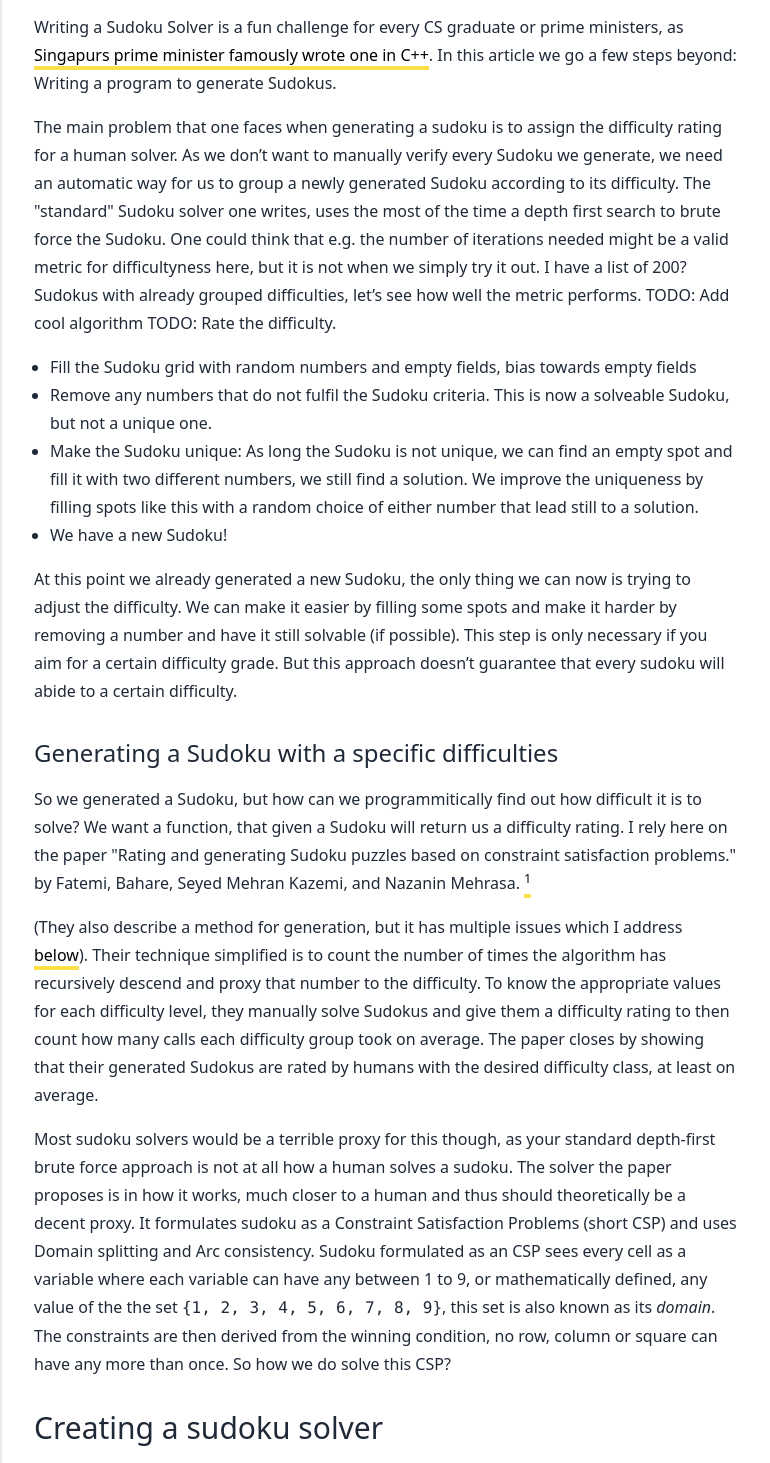
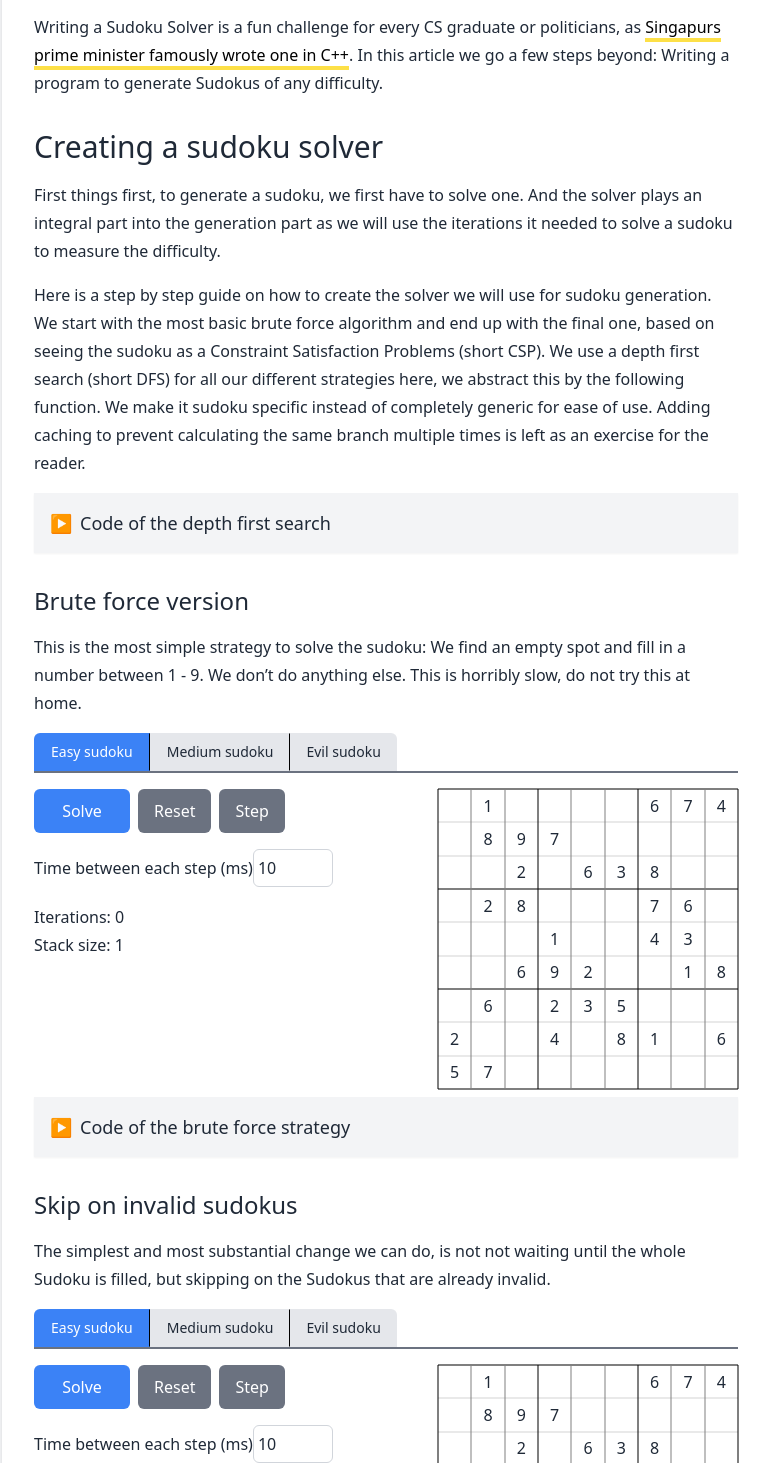
Before and after one commit to TN1ck/tn1ck.com, a Next.js app: page /blog/how-to-generate-sudokus in a window 1280 px wide. Shown: the part 267-1730 px from the top of the page, without its empty margins (254-1024 px from the left). Built offline with nearby package versions, Linux system fonts and the light colour scheme.

Commit message:
chore: reorganize content

```diff
--- a/pages/blog/how-to-generate-sudokus.tsx
+++ b/pages/blog/how-to-generate-sudokus.tsx
@@ -365,93 +365,31 @@ const Hashcode: NextPage = () => {
         <Author date={METADATA.date} />
         <p>
           Writing a Sudoku Solver is a fun challenge for every CS graduate or
-          prime ministers, as{" "}
+          politicians, as{" "}
           <a href="https://www.bbc.com/news/technology-32591984">
             Singapurs prime minister famously wrote one in C++
           </a>
           . In this article we go a few steps beyond: Writing a program to
-          generate Sudokus.
+          generate Sudokus of any difficulty.
+        </p>
+        <h2>Creating a sudoku solver</h2>
+        <p>
+          First things first, to generate a sudoku, we first have to solve one.
+          And the solver plays an integral part into the generation part as we
+          will use the iterations it needed to solve a sudoku to measure the
+          difficulty.
         </p>
         <p>
-          The main problem that one faces when generating a sudoku is to assign
-          the difficulty rating for a human solver. As we don’t want to manually
-          verify every Sudoku we generate, we need an automatic way for us to
-          group a newly generated Sudoku according to its difficulty. The
-          "standard" Sudoku solver one writes, uses the most of the time a depth
-          first search to brute force the Sudoku. One could think that e.g. the
-          number of iterations needed might be a valid metric for difficultyness
-          here, but it is not when we simply try it out. I have a list of 200?
-          Sudokus with already grouped difficulties, let’s see how well the
-          metric performs. TODO: Add cool algorithm TODO: Rate the difficulty.
+          Here is a step by step guide on how to create the solver we will use
+          for sudoku generation. We start with the most basic brute force
+          algorithm and end up with the final one, based on seeing the sudoku as
+          a Constraint Satisfaction Problems (short CSP). We use a depth first
+          search (short DFS) for all our different strategies here, we abstract
+          this by the following function. We make it sudoku specific instead of
+          completely generic for ease of use. Adding caching to prevent
+          calculating the same branch multiple times is left as an exercise for
+          the reader.
         </p>
-        <ul>
-          <li>
-            Fill the Sudoku grid with random numbers and empty fields, bias
-            towards empty fields
-          </li>
-          <li>
-            Remove any numbers that do not fulfil the Sudoku criteria. This is
-            now a solveable Sudoku, but not a unique one.
-          </li>
-          <li>
-            Make the Sudoku unique: As long the Sudoku is not unique, we can
-            find an empty spot and fill it with two different numbers, we still
-            find a solution. We improve the uniqueness by filling spots like
-            this with a random choice of either number that lead still to a
-            solution.
-          </li>
-          <li>We have a new Sudoku!</li>
-        </ul>
-        <p>
-          At this point we already generated a new Sudoku, the only thing we can
-          now is trying to adjust the difficulty. We can make it easier by
-          filling some spots and make it harder by removing a number and have it
-          still solvable (if possible). This step is only necessary if you aim
-          for a certain difficulty grade. But this approach doesn’t guarantee
-          that every sudoku will abide to a certain difficulty.
-        </p>
-        <h3>Generating a Sudoku with a specific difficulties</h3>
-        So we generated a Sudoku, but how can we programmitically find out how
-        difficult it is to solve? We want a function, that given a Sudoku will
-        return us a difficulty rating. I rely here on the paper "Rating and
-        generating Sudoku puzzles based on constraint satisfaction problems." by
-        Fatemi, Bahare, Seyed Mehran Kazemi, and Nazanin Mehrasa.{" "}
-        <a href="#footnotes">
-          <sup>1</sup>
-        </a>
-        <p>
-          (They also describe a method for generation, but it has multiple
-          issues which I address <a href="#criticism">below</a>). Their
-          technique simplified is to count the number of times the algorithm has
-          recursively descend and proxy that number to the difficulty. To know
-          the appropriate values for each difficulty level, they manually solve
-          Sudokus and give them a difficulty rating to then count how many calls
-          each difficulty group took on average. The paper closes by showing
-          that their generated Sudokus are rated by humans with the desired
-          difficulty class, at least on average.
-        </p>
-        <p>
-          Most sudoku solvers would be a terrible proxy for this though, as your
-          standard depth-first brute force approach is not at all how a human
-          solves a sudoku. The solver the paper proposes is in how it works,
-          much closer to a human and thus should theoretically be a decent
-          proxy. It formulates sudoku as a Constraint Satisfaction Problems
-          (short CSP) and uses Domain splitting and Arc consistency. Sudoku
-          formulated as an CSP sees every cell as a variable where each variable
-          can have any between 1 to 9, or mathematically defined, any value of
-          the the set <code>{`{1, 2, 3, 4, 5, 6, 7, 8, 9}`}</code>, this set is
-          also known as its <i>domain</i>. The constraints are then derived from
-          the winning condition, no row, column or square can have any more than
-          once. So how we do solve this CSP?
-        </p>
-        <h2>Creating a sudoku solver</h2>
-        Here is a step by step guide on how to create the solver we will use for
-        sudoku generation. We start with the most basic brute force algorithm
-        and end up with the final one. We use a depth first search (short DFS)
-        for all our different strategies here, we abstract this by the following
-        function. We make it sudoku specific instead of completely generic for
-        ease of use. Adding caching to prevent calculating the same branch
-        multiple times is left as an exercise for the reader.
         <Accordion title="Code of the depth first search">
           <CodeBlock language="typescript">
             {`function dfs(
@@ -773,18 +711,30 @@ export function AC3Strategy(sudoku: SudokuGrid): SudokuGrid[] {
         />
         <h3>Rating the difficulty of sudokus</h3>
         <p>
-          We define the difficulty of a sudoku based on the iterations the
-          algorithm needs to solve it e.g. 200 - 300 for difficulty "hard". In
-          the paper, they download sudokus of each difficulty section from
+          The main problem that one faces when generating a sudoku is to assign
+          the difficulty rating for a human solver. As we don’t want to manually
+          verify every Sudoku we generate, we need an automatic way for us to
+          group a newly generated Sudoku according to its difficulty. All our
+          sudoku solvers yield an iteration count, which we will use as our cost
+          function. I'm relying here on the paper "Rating and generating Sudoku
+          puzzles based on constraint satisfaction problems." by Fatemi, Bahare,
+          Seyed Mehran Kazemi, and Nazanin Mehrasa.{" "}
+          <a href="#footnotes">
+            <sup>1</sup>
+          </a>
+          In the paper, they download sudokus of each difficulty section from
           websudoku.com, solve them by <s> students</s> volunteers and then ran
           their algorithm on it. They then took the average of each category and
           so they got an iteration to difficulty mapping.
         </p>
         <p>
-          We do the same and I downloaded 100 sudokus for each difficulty
-          section and run our algorithms on them.
+          We will do basically the same, but actually publishing the data and
+          also trying out how the "lesser" strategies work here for rating the
+          difficulty. I fetched 100 sudokus from websudoku.com for each of its
+          difficulty classes as well as from sudoku.com.
         </p>
-        <h3>How to generate sudokus</h3>
+        <ul></ul>
+        <h3>Generating a Sudoku with a specific difficulties</h3>
         <p>
           To now generate a sudoku of a specific difficulty, we do the
           following:
@@ -819,7 +769,7 @@ export function AC3Strategy(sudoku: SudokuGrid): SudokuGrid[] {
           some time as any generation method will struggle with the uniqueness
           constraint and has to randomly alter the sudoku.
         </p>
-        <h3 id="criticism">Algorithm as described by the paper</h3>
+        <h3 id="criticism">Generation algorithm as described by the paper</h3>
         <p>
           As mentioned above, the algorithm described in the paper has some
           issues, which in effect make it <strong>very</strong> slow albeit
```
